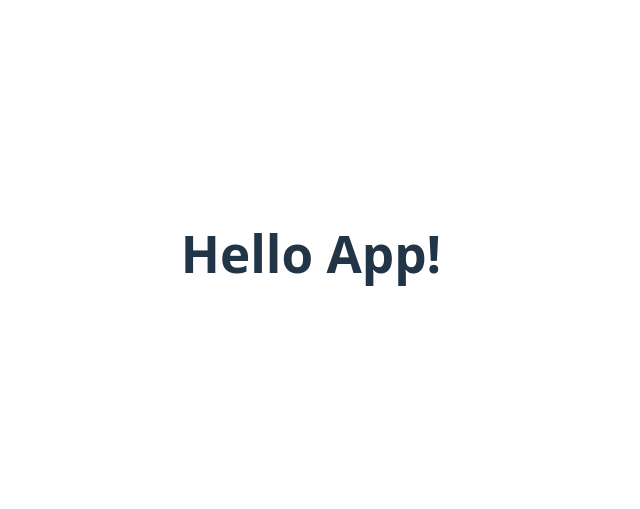
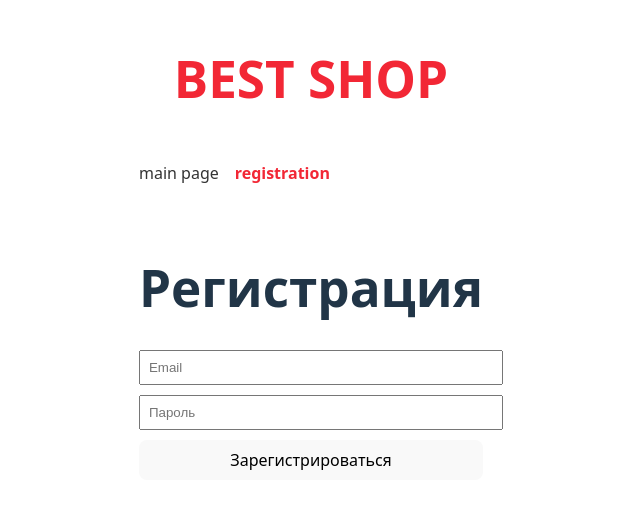
Before and after one commit to ustinix/eCommerce-Application, a Vue app: page /register in a window 1280 px wide. Shown: the part 147-656 px from the top of the page, without its empty margins (329-969 px from the left). Built offline with nearby package versions, Linux system fonts and the light colour scheme.

Commit message:
feat: add router

```diff
--- a/package.json
+++ b/package.json
@@ -16,7 +16,8 @@
     "eslint-plugin-unicorn": "^59.0.0",
     "normalize.css": "^8.0.1",
     "pinia": "^3.0.2",
-    "vue": "^3.5.13"
+    "vue": "^3.5.13",
+    "vue-router": "^4.5.1"
   },
   "devDependencies": {
     "@commitlint/cli": "^19.8.0",
--- a/src/App.vue
+++ b/src/App.vue
@@ -1,7 +1,13 @@
-<script setup lang="ts"></script>
+<script setup lang="ts">
+import { RouterView } from 'vue-router';
+import Header from './components/layout/header.vue';
+</script>
 
 <template>
-  <h1>Hello App!</h1>
+  <Header />
+  <main>
+    <RouterView />
+  </main>
 </template>
 
 <style scoped></style>
--- /dev/null
+++ b/src/components/layout/Header.vue
@@ -0,0 +1,56 @@
+<script setup lang="ts"></script>
+
+<template>
+  <div class="header">
+    <div class="header-title">
+      <div class="icons"></div>
+      <h1>BEST SHOP</h1>
+      <div class="tools"></div>
+    </div>
+    <nav class="nav">
+      <RouterLink to="/">main page</RouterLink>
+      <RouterLink to="/register">registration</RouterLink>
+    </nav>
+  </div>
+</template>
+
+<style lang="scss" scoped>
+.header {
+  display: flex;
+  flex-direction: column;
+  max-width: 800px;
+  margin: 0 auto;
+  padding: 20px;
+  text-align: center;
+
+  &-title {
+    display: flex;
+    justify-content: space-between;
+    align-items: center;
+
+    h1 {
+      color: #f22735;
+    }
+  }
+
+  .nav {
+    display: flex;
+    gap: 1rem;
+    padding-top: 20px;
+
+    a {
+      color: #333;
+      text-decoration: none;
+
+      &:hover {
+        text-decoration: underline;
+      }
+
+      &.router-link-active {
+        font-weight: bold;
+        color: #f22735;
+      }
+    }
+  }
+}
+</style>
--- a/src/main.ts
+++ b/src/main.ts
@@ -2,11 +2,13 @@ import { createApp } from 'vue';
 import { createPinia } from 'pinia';
 import App from './App.vue';
 import './style.scss';
+import router from './router/router';
+
 const appContainer = document.createElement('div');
 appContainer.id = 'app';
 document.body.appendChild(appContainer);
 const pinia = createPinia();
 
-const app = createApp(App)
+const app = createApp(App).use(router);
 app.mount('#app');
 app.use(pinia);
--- /dev/null
+++ b/src/pages/mainPage/mainPage.vue
@@ -0,0 +1,17 @@
+<script setup lang="ts"></script>
+
+<template>
+  <div class="main-page">
+    <h1>Main page</h1>
+    <p>Это пример main page.</p>
+  </div>
+</template>
+
+<style scoped>
+.main-page {
+  max-width: 800px;
+  margin: 0 auto;
+  padding: 20px;
+  text-align: center;
+}
+</style>
--- /dev/null
+++ b/src/pages/registrationPage/registrationPage.vue
@@ -0,0 +1,37 @@
+<script setup lang="ts">
+import { ref } from 'vue';
+
+const email = ref('');
+const password = ref('');
+
+const handleSubmit = () => {
+  alert(`Регистрация с email: ${email.value}`);
+};
+</script>
+
+<template>
+  <div class="registration-page">
+    <h1>Регистрация</h1>
+    <form @submit.prevent="handleSubmit">
+      <input v-model="email" type="email" placeholder="Email" required />
+      <input v-model="password" type="password" placeholder="Пароль" required />
+      <button type="submit">Зарегистрироваться</button>
+    </form>
+  </div>
+</template>
+
+<style scoped>
+.registration-page {
+  max-width: 400px;
+  margin: 0 auto;
+  padding: 20px;
+}
+
+input,
+button {
+  display: block;
+  width: 100%;
+  margin: 10px 0;
+  padding: 8px;
+}
+</style>
```
Also changed, not shown: src/router/router.ts (added, +16 -0 lines), 1 other file (tests, documents, lock files or other folders).
